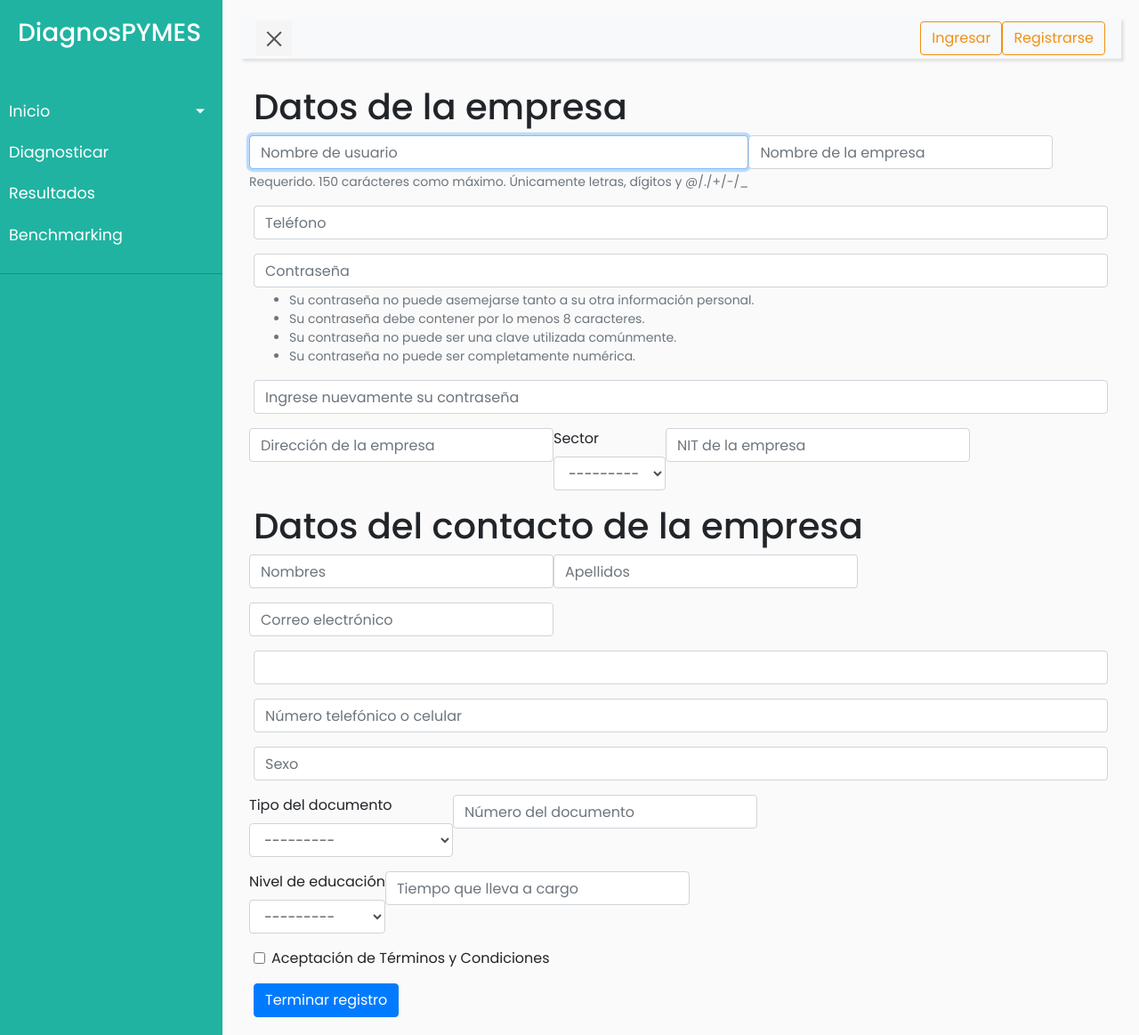
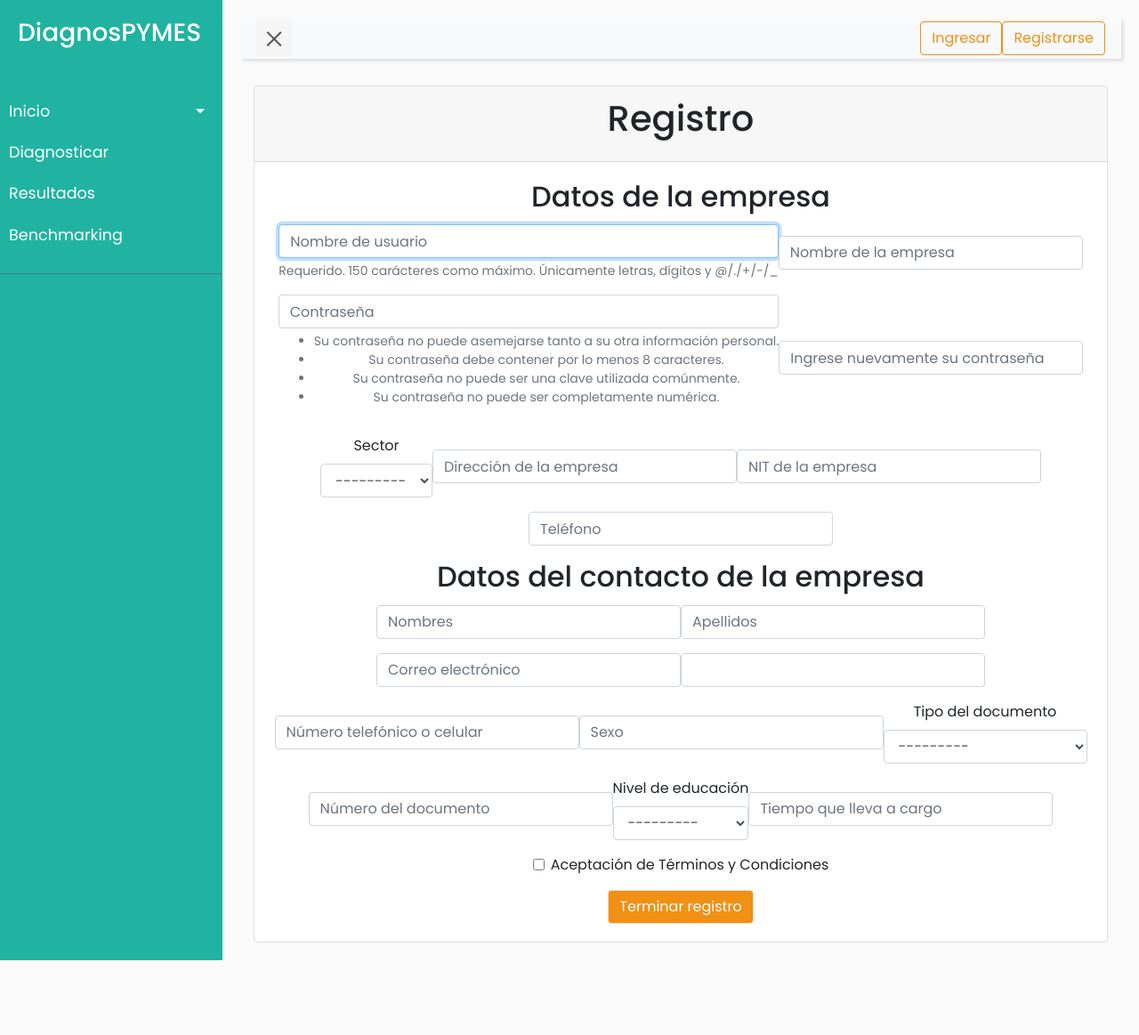
Before and after one commit to DiagnosPymes/diagnospymes, a Django app: page /registro/ in a window 1280 px wide. Shown: the whole page at 89% size. After the commit the page ends 1079 px from the top, so only its background shows below. Run offline with Django 3.2, Linux system fonts and the light colour scheme; data that the repository does not hold is empty; some libraries are stand-ins or nearby versions.

Commit message:
updated with base.html

```diff
--- a/mm_evaluation/templates/mm_evaluation/registration.html
+++ b/mm_evaluation/templates/mm_evaluation/registration.html
@@ -9,10 +9,13 @@
 
 {% block content %}
 <title>Registro</title>
-<div class='content'>
-    <link rel="stylesheet" href="https://cdnjs.cloudflare.com/ajax/libs/datepicker/0.6.5/datepicker.min.css" integrity="sha256-b88RdwbRJEzRx95nCuuva+hO5ExvXXnpX+78h8DjyOE=" crossorigin="anonymous" />
-    <script src="https://cdnjs.cloudflare.com/ajax/libs/datepicker/0.6.5/datepicker.min.js" integrity="sha256-/7FLTdzP6CfC1VBAj/rsp3Rinuuu9leMRGd354hvk0k=" crossorigin="anonymous"></script>
 
+<div class="col d-flex justify-content-center">
+    <div class="card text-center">
+        <div class="card-header">
+            <h1 class="card-title">Registro</h1>
+        </div>
+        <div class="card-body">
             {% if user_registration_form.errors %}
             <h1>ERROR</h1>
             {% for field in user_registration_form %}
@@ -45,45 +48,42 @@
             {% endfor %}
             {% endif %}
 
-    <form role="form" class="form-horizontal" action="{% url 'mm_evaluation:registration' %}" method="post" >
+            <form role="form" action="{% url 'mm_evaluation:registration' %}" method="post" >
                 {% csrf_token %}
                 <div class="container">
-            <h1>Datos de la empresa</h1>
-            <div class="form-row">
-                {% bootstrap_field user_registration_form.username                show_label=False field_class='col' %}
-                {% bootstrap_field PYME_registration_form.name                    show_label=False field_class='col-12' %}
+                    <h2 class="card-title">Datos de la empresa</h2>
+                    <div class="row justify-content-center align-items-center">
+                        {% bootstrap_field user_registration_form.username                    show_label=False field_class='col' show_help=False %}
+                        {% bootstrap_field PYME_registration_form.name                        show_label=False field_class='col' %}
+                        {% bootstrap_field user_registration_form.password1                   show_label=False field_class='col' show_help=False %}
+                        {% bootstrap_field user_registration_form.password2                   show_label=False field_class='col' %}
+                        {% bootstrap_field PYME_registration_form.sector                      show_label=True  layout='horizontal' form_group_class='col-lg-5' %}
+                        {% bootstrap_field PYME_registration_form.address                     show_label=False field_class='col' %}
+                        {% bootstrap_field PYME_registration_form.nit                         show_label=False field_class='col' %}
+                        {% bootstrap_field PYME_registration_form.phone_number                show_label=False field_class='col' %}
                     </div>
-            {% bootstrap_field PYME_registration_form.phone_number            show_label=False field_class='col-4' %}
-            {% bootstrap_field user_registration_form.password1               show_label=False field_class='col-4' %}
-            {% bootstrap_field user_registration_form.password2               show_label=False field_class='col-4' %}
-            <div class="form-row">
-                {% bootstrap_field PYME_registration_form.address                 show_label=False field_class='col' %}
-                {% bootstrap_field PYME_registration_form.sector                  show_label=True  layout='horizontal' field_class='col' %}
-                {% bootstrap_field PYME_registration_form.nit                     show_label=False field_class='col' %}
+                    <h2 class="card-title">Datos del contacto de la empresa</h2>
+                    <div class="row justify-content-center align-items-center">
+                        {% bootstrap_field user_registration_form.first_name                  show_label=False field_class='col' %}
+                        {% bootstrap_field user_registration_form.last_name                   show_label=False field_class='col' %}
+                        {% bootstrap_field user_registration_form.email                       show_label=False field_class='col' %}
+                        {% bootstrap_field PYME_registration_form.contact_birth_date          show_label=False field_class='col' %}
+                        {% bootstrap_field PYME_registration_form.contact_phone_number        show_label=False field_class='col' %}
+                        {% bootstrap_field PYME_registration_form.contact_sex                 show_label=False field_class='col' %}
+                        {% bootstrap_field PYME_registration_form.contact_id_type             show_label=True  layout='horizontal' form_group_class='col-lg-7' %}
+                        {% bootstrap_field PYME_registration_form.contact_id_number           show_label=False field_class='col' %}
+                        {% bootstrap_field PYME_registration_form.contact_education_level     show_label=True layout='horizontal' form_group_class='col-lg-7' %}
+                        {% bootstrap_field PYME_registration_form.contact_time_on_charge      show_label=False field_class='col' %}
+                        {% bootstrap_field PYME_registration_form.terms_conditions_acceptance show_label=False %}
                     </div>
-            <h1>Datos del contacto de la empresa</h1>
-            <div class="form-row">
-                {% bootstrap_field user_registration_form.first_name              show_label=False field_class='col-12' %}
-                {% bootstrap_field user_registration_form.last_name               show_label=False field_class='col' %}
-                {% bootstrap_field user_registration_form.email                   show_label=False field_class='col' %}
-            </div>
-            {% bootstrap_field PYME_registration_form.contact_birth_date          show_label=False field_class='col-4' %}
-            {% bootstrap_field PYME_registration_form.contact_phone_number        show_label=False field_class='col-4' %}
-            {% bootstrap_field PYME_registration_form.contact_sex                 show_label=False field_class='col-4' %}
-            <div class="form-row">
-                {% bootstrap_field PYME_registration_form.contact_id_type         show_label=True  layout='horizontal' field_class='col' %}
-                {% bootstrap_field PYME_registration_form.contact_id_number       show_label=False field_class='col-11' %}
-            </div>
-            <div class="form-row">
-                {% bootstrap_field PYME_registration_form.contact_education_level     show_label=True field_class='col' layout='horizontal' %}
-                {% bootstrap_field PYME_registration_form.contact_time_on_charge      show_label=False field_class='col-12' %}
-            </div>
-            {% bootstrap_field PYME_registration_form.terms_conditions_acceptance show_label=False %}
-
-            {% bootstrap_button content='Terminar registro' %}
+                    {% bootstrap_button content='Terminar registro' button_class='btn-fourth' %}
                 </div>
             </form>
         </div>
+    </div>
+</div>
+<link rel="stylesheet" href="https://cdnjs.cloudflare.com/ajax/libs/datepicker/0.6.5/datepicker.min.css" integrity="sha256-b88RdwbRJEzRx95nCuuva+hO5ExvXXnpX+78h8DjyOE=" crossorigin="anonymous" />
+<script src="https://cdnjs.cloudflare.com/ajax/libs/datepicker/0.6.5/datepicker.min.js" integrity="sha256-/7FLTdzP6CfC1VBAj/rsp3Rinuuu9leMRGd354hvk0k=" crossorigin="anonymous"></script>
 <script>
     $(function () {
         $("#id_PYME-contact_birth_date").datepicker({
```
Also changed, not shown: mm_evaluation/templates/registration/login.html (+11 -7 lines), mm_evaluation/templates/registration/password_change_form.html (+8 -4 lines). Lines whose indentation alone changed are shown as unchanged.
